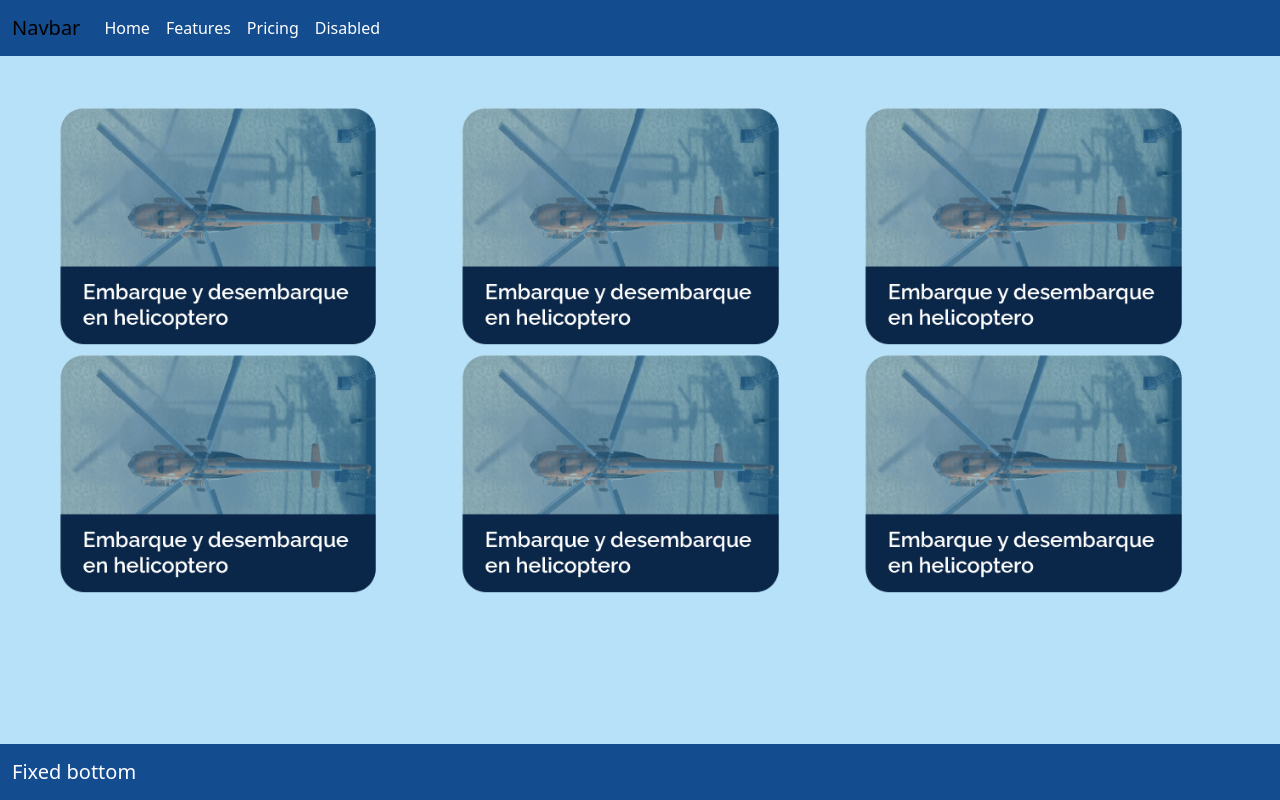
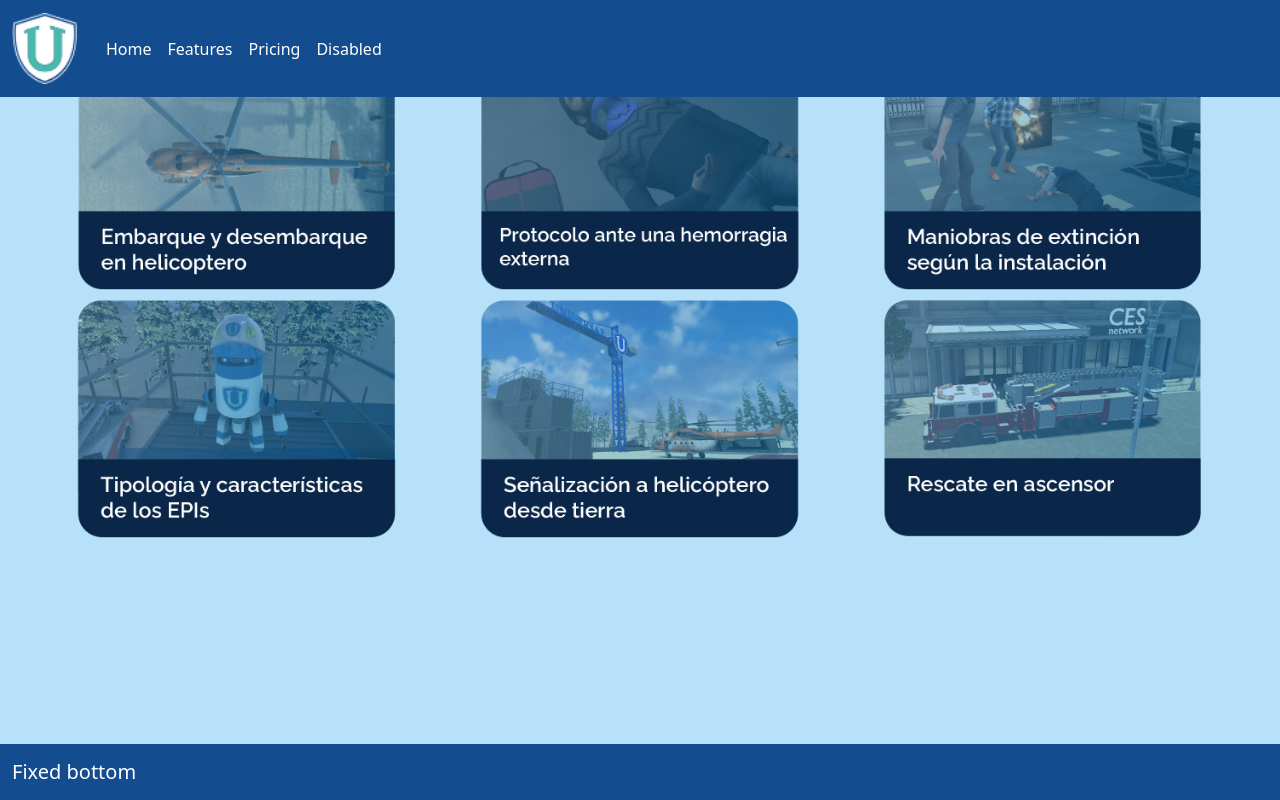
Before and after one commit to enrfercas/Juego-Universae, a React (Vite) app: page / in a window 1280 px wide. Built offline with nearby package versions, Linux system fonts and the light colour scheme.

Commit message:
Añadido el logo Universae y header a fixed

```diff
--- a/src/components/Header.jsx
+++ b/src/components/Header.jsx
@@ -1,11 +1,11 @@
+import { Link } from 'react-router-dom'
+
 export const Header = () => {
   return (
     <>
-      <nav className="navbar navbar-expand-lg " style={{ backgroundColor: "#134c8f" }}>
+      <nav className="navbar navbar-expand-lg fixed-top" style={{ backgroundColor: "#134c8f" }}>
         <div className="container-fluid">
-          <a className="navbar-brand" href="#">
-            Navbar
-          </a>
+          <Link to='/' className="navbar-brand" > <img src='/public/icono.png'  style={{width: '70px'}}/> </Link>
           <button
             className="navbar-toggler"
             type="button"
--- a/src/components/Pages/Home/Home.jsx
+++ b/src/components/Pages/Home/Home.jsx
@@ -4,7 +4,7 @@ export const Home = () => {
     <>
       <div className="container-fluid body-content">
         <div className="row">
-          <div className="col-lg-4 col-md-6">
+          <div className="col-lg-4 col-md-6 d-flex justify-content-center">
             <div className="card">
               <img
                 src="../../../public/Games-Images/InterfazHome/Miniaturas_simuladores/HomeButton0.png"
@@ -23,10 +23,10 @@ export const Home = () => {
               </div>
             </div>
           </div>
-          <div className="col-lg-4 col-md-6">
+          <div className="col-lg-4 col-md-6 d-flex justify-content-center">
             <div className="card">
               <img
-                src="../../../public/Games-Images/InterfazHome/Miniaturas_simuladores/HomeButton0.png"
+                src="../../../public/Games-Images/InterfazHome/Miniaturas_simuladores/HomeButton1.png"
                 style={{ width: "95%" }}
               />
               <div className="card__content">
@@ -42,10 +42,10 @@ export const Home = () => {
               </div>
             </div>
           </div>
-          <div className="col-lg-4 col-md-6">
+          <div className="col-lg-4 col-md-6 d-flex justify-content-center">
             <div className="card">
               <img
-                src="../../../public/Games-Images/InterfazHome/Miniaturas_simuladores/HomeButton0.png"
+                src="../../../public/Games-Images/InterfazHome/Miniaturas_simuladores/HomeButton2.png"
                 style={{ width: "95%" }}
               />
               <div className="card__content">
@@ -61,10 +61,10 @@ export const Home = () => {
               </div>
             </div>
           </div>
-          <div className="col-lg-4 col-md-6">
+          <div className="col-lg-4 col-md-6 d-flex justify-content-center">
             <div className="card">
               <img
-                src="../../../public/Games-Images/InterfazHome/Miniaturas_simuladores/HomeButton0.png"
+                src="../../../public/Games-Images/InterfazHome/Miniaturas_simuladores/HomeButton3.png"
                 style={{ width: "95%" }}
               />
               <div className="card__content">
@@ -80,10 +80,10 @@ export const Home = () => {
               </div>
             </div>
           </div>
-          <div className="col-lg-4 col-md-6">
+          <div className="col-lg-4 col-md-6 d-flex justify-content-center">
             <div className="card">
               <img
-                src="../../../public/Games-Images/InterfazHome/Miniaturas_simuladores/HomeButton0.png"
+                src="../../../public/Games-Images/InterfazHome/Miniaturas_simuladores/HomeButton4.png"
                 style={{ width: "95%" }}
               />
               <div className="card__content">
@@ -99,10 +99,10 @@ export const Home = () => {
               </div>
             </div>
           </div>
-          <div className="col-lg-4 col-md-6">
+          <div className="col-lg-4 col-md-6 d-flex justify-content-center">
             <div className="card">
               <img
-                src="../../../public/Games-Images/InterfazHome/Miniaturas_simuladores/HomeButton0.png"
+                src="../../../public/Games-Images/InterfazHome/Miniaturas_simuladores/HomeButton5.png"
                 style={{ width: "95%" }}
               />
               <div className="card__content">
```
Also changed, not shown: public/Games-Images/universae-logo-f534810.png (added), public/icono.png (added), src/App.jsx (line endings or trailing spaces).
